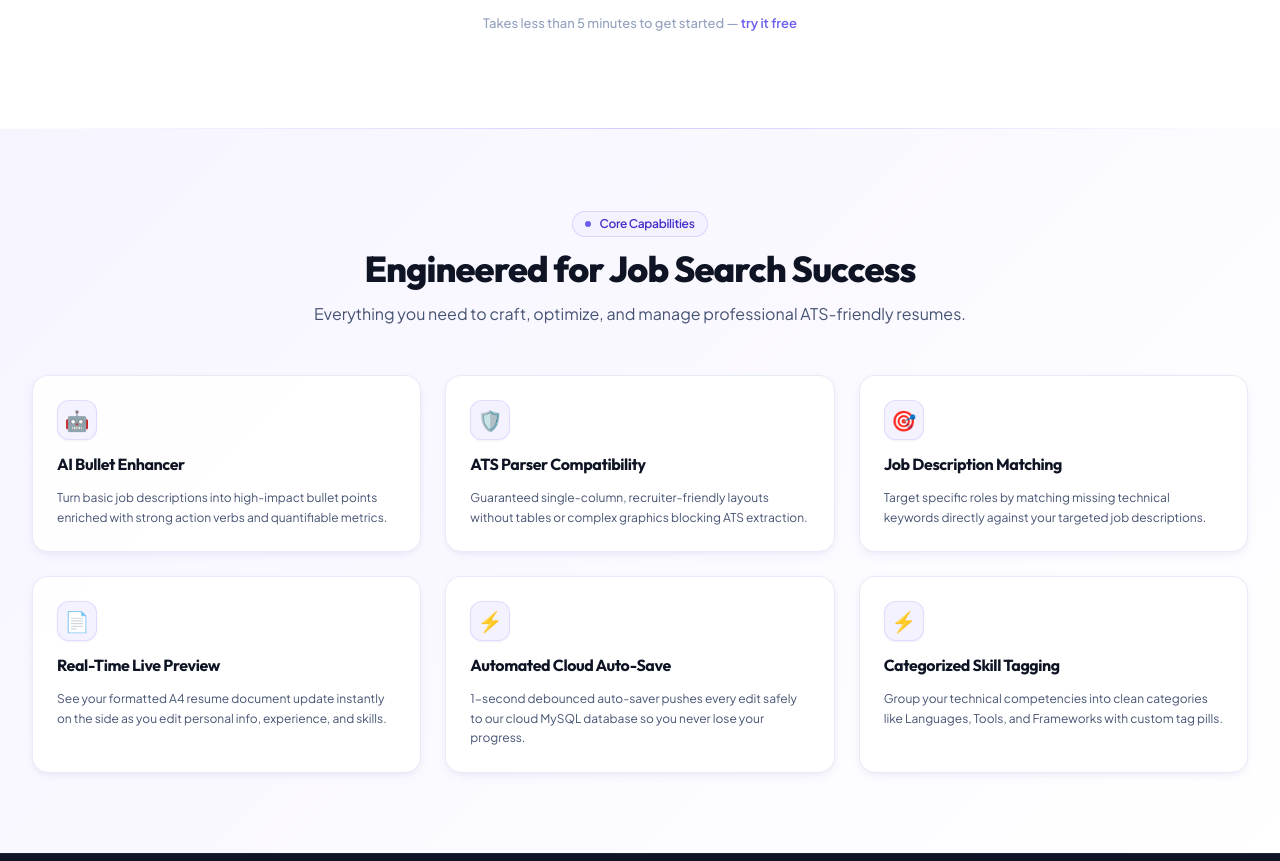
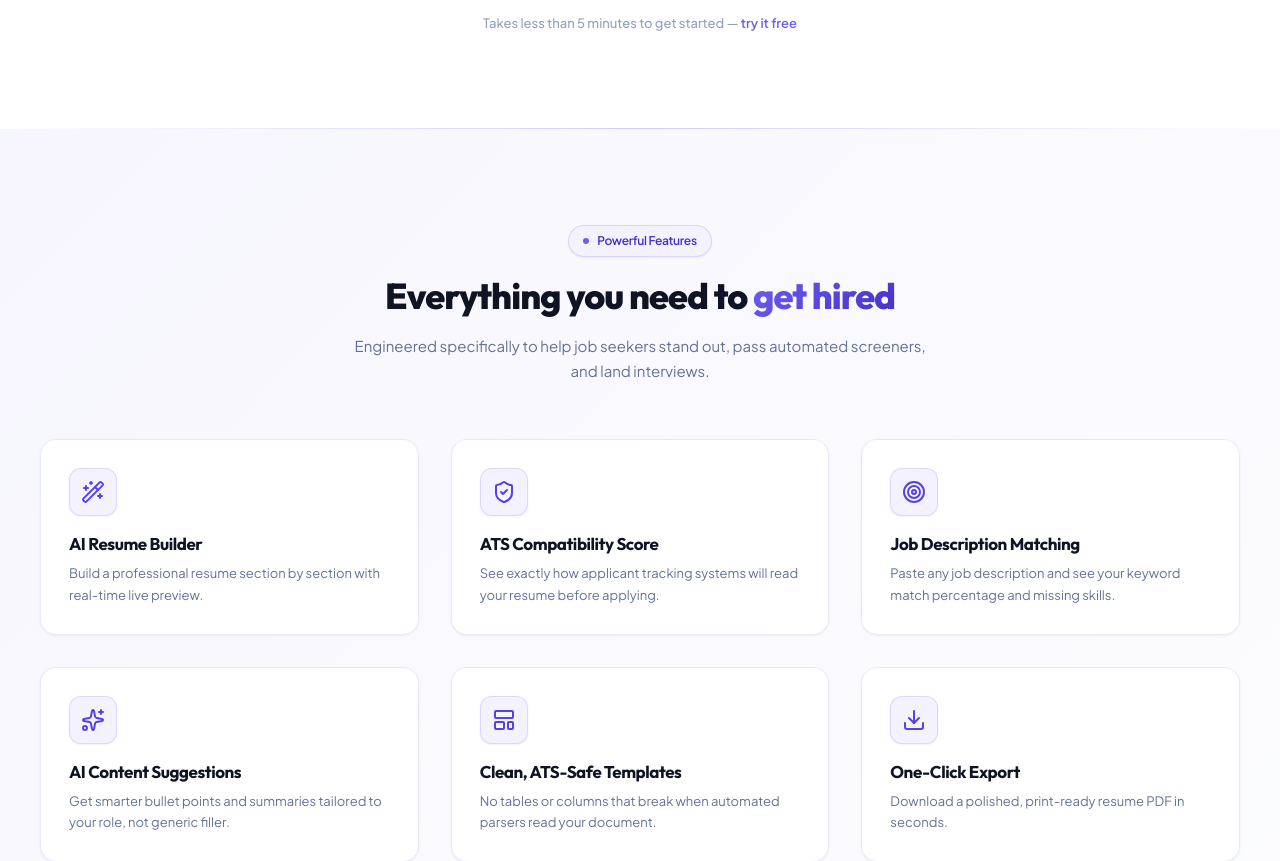
Before and after one commit to bhavyaku11/resumeai-builders-program, a React (Vite) app in the folder client/: page / in a window 1280 px wide. Shown: the part 1260-2121 px from the top of the page. Built offline with nearby package versions, Linux system fonts and the light colour scheme.

Commit message:
UIUX-Part11: feature highlights grid

```diff
--- a/client/package.json
+++ b/client/package.json
@@ -10,6 +10,7 @@
     "preview": "vite preview"
   },
   "dependencies": {
+    "lucide-react": "^1.26.0",
     "react": "^19.2.7",
     "react-dom": "^19.2.7",
     "react-router-dom": "^7.18.1"
--- a/client/src/components/landing/Features.jsx
+++ b/client/src/components/landing/Features.jsx
@@ -1,85 +1,110 @@
 import React from 'react';
-import Badge from '../ui/Badge';
+import {
+  Wand2,
+  ShieldCheck,
+  Target,
+  Sparkles,
+  LayoutTemplate,
+  Download,
+} from 'lucide-react';
 import { Card } from '../ui/Card';
 
 const FEATURES = [
   {
-    icon: '🤖',
-    title: 'AI Bullet Enhancer',
+    icon: Wand2,
+    title: 'AI Resume Builder',
     description:
-      'Turn basic job descriptions into high-impact bullet points enriched with strong action verbs and quantifiable metrics.',
+      'Build a professional resume section by section with real-time live preview.',
   },
   {
-    icon: '🛡️',
-    title: 'ATS Parser Compatibility',
+    icon: ShieldCheck,
+    title: 'ATS Compatibility Score',
     description:
-      'Guaranteed single-column, recruiter-friendly layouts without tables or complex graphics blocking ATS extraction.',
+      'See exactly how applicant tracking systems will read your resume before applying.',
   },
   {
-    icon: '🎯',
+    icon: Target,
     title: 'Job Description Matching',
     description:
-      'Target specific roles by matching missing technical keywords directly against your targeted job descriptions.',
+      'Paste any job description and see your keyword match percentage and missing skills.',
   },
   {
-    icon: '📄',
-    title: 'Real-Time Live Preview',
+    icon: Sparkles,
+    title: 'AI Content Suggestions',
     description:
-      'See your formatted A4 resume document update instantly on the side as you edit personal info, experience, and skills.',
+      'Get smarter bullet points and summaries tailored to your role, not generic filler.',
   },
   {
-    icon: '⚡',
-    title: 'Automated Cloud Auto-Save',
+    icon: LayoutTemplate,
+    title: 'Clean, ATS-Safe Templates',
     description:
-      '1-second debounced auto-saver pushes every edit safely to our cloud MySQL database so you never lose your progress.',
+      'No tables or columns that break when automated parsers read your document.',
   },
   {
-    icon: '⚡',
-    title: 'Categorized Skill Tagging',
+    icon: Download,
+    title: 'One-Click Export',
     description:
-      'Group your technical competencies into clean categories like Languages, Tools, and Frameworks with custom tag pills.',
+      'Download a polished, print-ready resume PDF in seconds.',
   },
 ];
 
 export default function Features() {
   return (
-    <section id="features" className="py-20 bg-brand-canvas relative">
-      <div className="max-w-7xl mx-auto px-4 sm:px-6 lg:px-8 space-y-12">
-        {/* Section Header */}
-        <div className="text-center space-y-3 max-w-2xl mx-auto">
-          <Badge variant="primary" size="md" dot>
-            Core Capabilities
-          </Badge>
-          <h2 className="text-3xl sm:text-4xl font-extrabold font-display text-surface-900 tracking-tight">
-            Engineered for Job Search Success
+    <section id="features" className="py-24 bg-surface-50 relative overflow-hidden">
+      {/* Background Subtle Gradient Overlay */}
+      <div className="absolute inset-0 bg-brand-canvas opacity-60 pointer-events-none" />
+
+      <div className="max-w-7xl mx-auto px-5 sm:px-8 lg:px-10 space-y-14 relative z-10">
+        {/* ── Section Header ──────────────────────── */}
+        <div className="text-center space-y-4 max-w-xl mx-auto">
+          {/* Eyebrow Pill */}
+          <div className="inline-flex items-center gap-2 px-3.5 py-1.5 rounded-full bg-brand-50 border border-brand-200/80 shadow-soft-xs">
+            <span className="w-1.5 h-1.5 rounded-full bg-brand-500 shrink-0" />
+            <span className="text-[12px] font-semibold text-brand-700 tracking-tight">
+              Powerful Features
+            </span>
+          </div>
+
+          <h2 className="text-3xl sm:text-4xl font-extrabold font-display text-surface-900 tracking-tight leading-tight">
+            Everything you need to{' '}
+            <span className="text-gradient-brand">get hired</span>
           </h2>
-          <p className="text-sm sm:text-base text-surface-600 font-body leading-relaxed">
-            Everything you need to craft, optimize, and manage professional ATS-friendly resumes.
+          <p className="text-sm sm:text-[15px] text-surface-500 font-body leading-relaxed">
+            Engineered specifically to help job seekers stand out, pass automated screeners, and land interviews.
           </p>
         </div>
 
-        {/* 6 Feature Cards Grid */}
-        <div className="grid grid-cols-1 md:grid-cols-2 lg:grid-cols-3 gap-6">
-          {FEATURES.map((feat) => (
+        {/* ── 6 Feature Cards Grid (3-col desktop, 2-col tablet, 1-col mobile) ── */}
+        <div className="grid grid-cols-1 md:grid-cols-2 lg:grid-cols-3 gap-6 lg:gap-8">
+          {FEATURES.map((feat) => {
+            const Icon = feat.icon;
+            return (
               <Card
                 key={feat.title}
                 hoverable
-              padding="p-6"
-              className="space-y-3 bg-white/90 border-surface-200/80 shadow-soft-sm hover:shadow-soft-md"
+                padding="p-7"
+                className="bg-white/90 border-surface-200/80 shadow-soft-xs hover:shadow-soft-md transition-all duration-200 group flex flex-col justify-between"
               >
-              <div className="w-10 h-10 rounded-xl bg-brand-50 border border-brand-200/60 flex items-center justify-center text-xl shadow-soft-xs">
-                {feat.icon}
+                <div className="space-y-4">
+                  {/* Icon Box */}
+                  <div className="w-12 h-12 rounded-xl bg-brand-50 border border-brand-200/70 flex items-center justify-center text-brand-600 shadow-soft-xs group-hover:bg-brand-500 group-hover:text-white group-hover:border-brand-500 transition-all duration-200">
+                    <Icon className="w-6 h-6 stroke-[2]" />
                   </div>
 
-              <h3 className="text-base font-bold font-display text-surface-900">
+                  {/* Title & Description */}
+                  <div className="space-y-2">
+                    <h3 className="text-[17px] font-bold font-display text-surface-900 leading-snug group-hover:text-brand-600 transition-colors duration-200">
                       {feat.title}
                     </h3>
 
-              <p className="text-xs text-surface-600 font-body leading-relaxed">
+                    <p className="text-[13px] text-surface-500 font-body leading-relaxed">
                       {feat.description}
                     </p>
+                  </div>
+                </div>
               </Card>
-          ))}
+            );
+          })}
         </div>
       </div>
     </section>
```
Also changed, not shown: 1 other file (tests, documents, lock files or other folders). Lines whose indentation alone changed are shown as unchanged.
